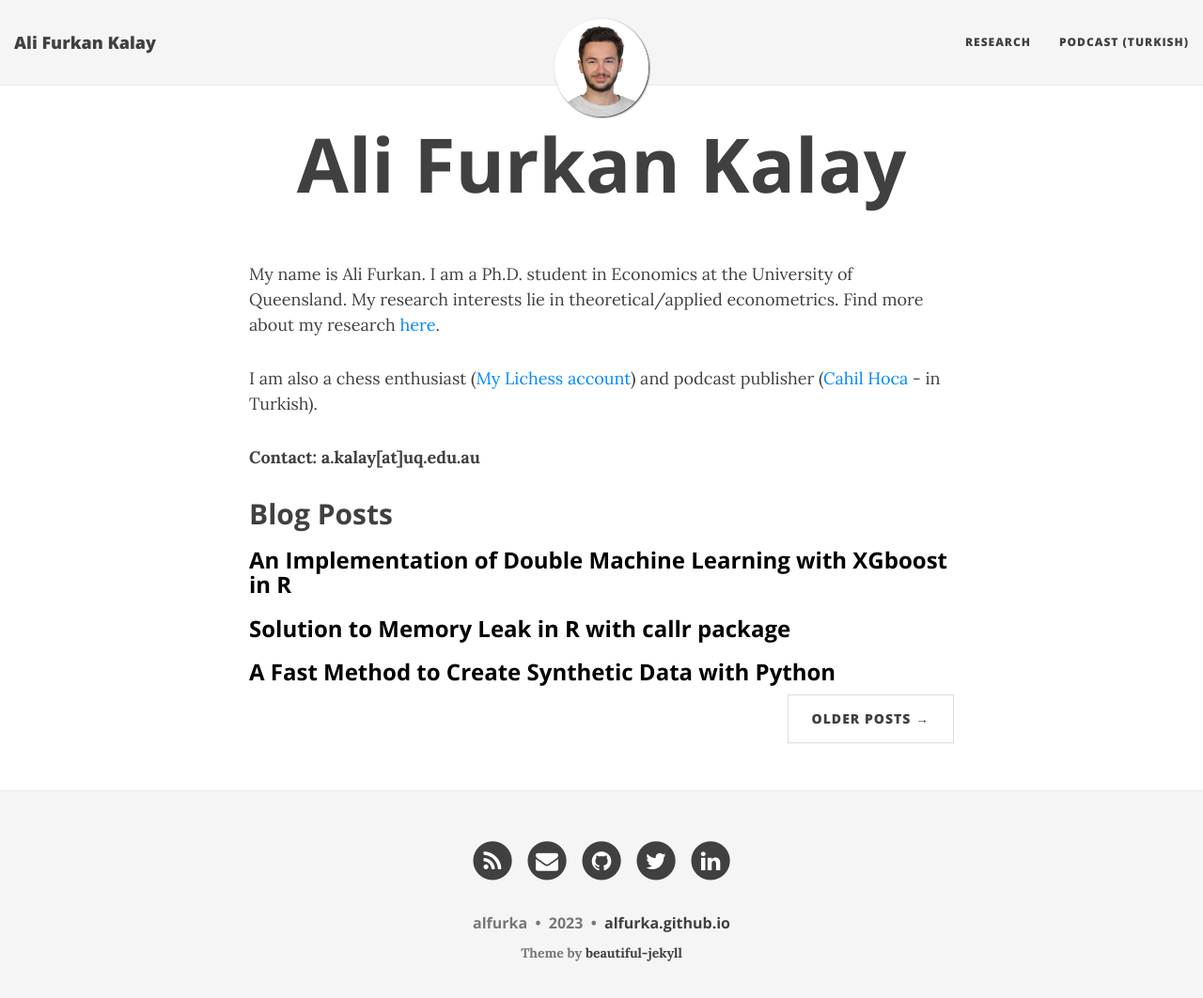
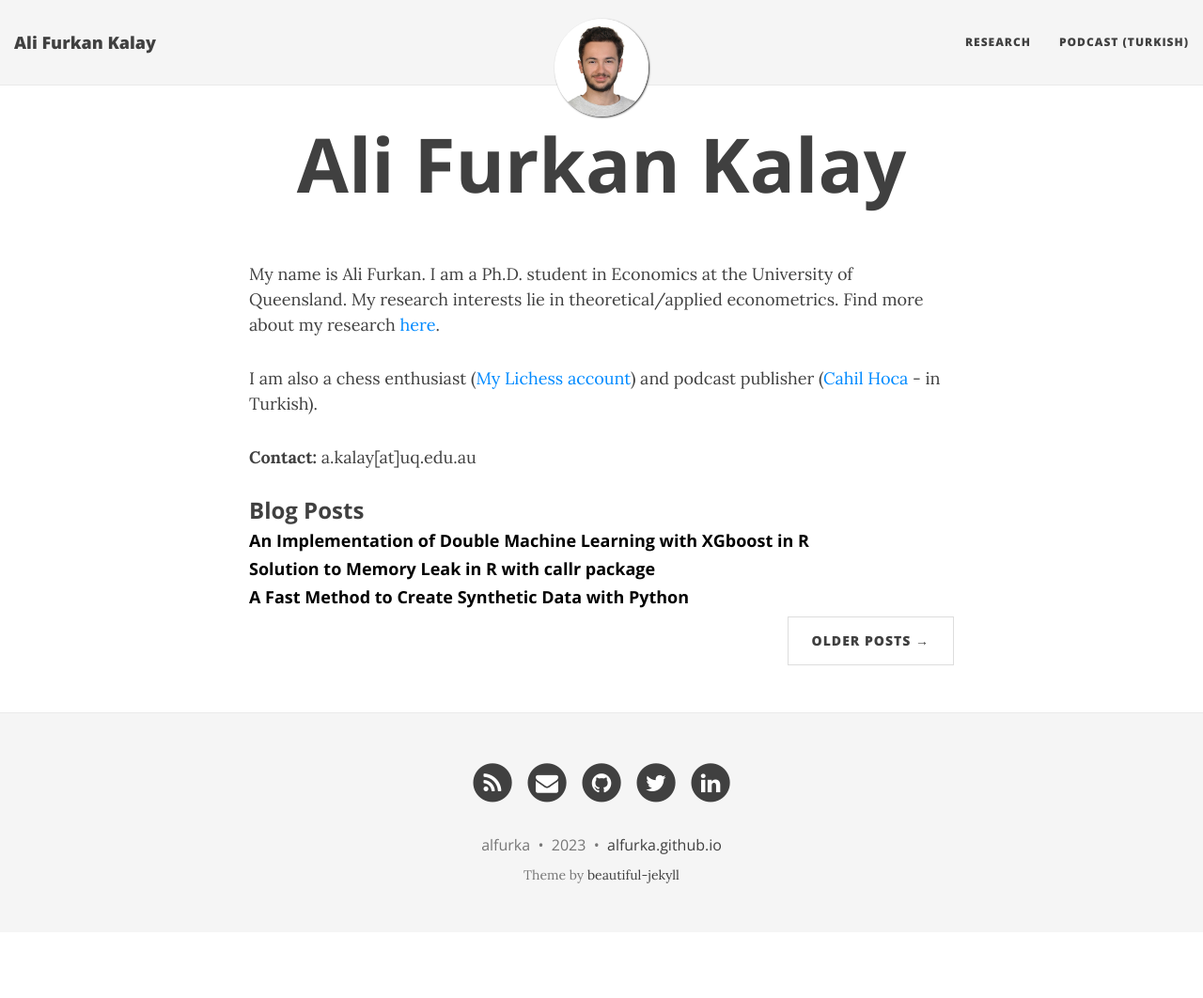
Before and after one commit to alfurka/alfurka.github.io, a Jekyll site: the page built from index.html, in a window 1280 px wide and 1075 px high. Shown: the top 1062 px of the window at 94% size. Built offline with Jekyll 4.4.1, drawn with Linux system fonts in a browser that asks for light colours; nearby versions of some CDN libraries; the list of posts is cut into pages by our own code.

Commit message:
Update index.html

```diff
--- a/index.html
+++ b/index.html
@@ -8,15 +8,15 @@
 
 <p>I am also a chess enthusiast (<a href="https://lichess.org/@/alfurka/perf/rapid">My Lichess account</a>) and podcast publisher (<a href="https://cahilhoca.com/">Cahil Hoca</a> - in Turkish).</p>
 
-<p><strong>Contact:</contact> a.kalay[at]uq.edu.au</p>
+<p><strong>Contact:</strong> a.kalay[at]uq.edu.au</p>
 
 <div style="clear:both"></div>
 
 <div class="posts-list">
-  <h2 class="post-title">Blog Posts</h2>
+  <h3 class="post-title">Blog Posts</h3>
   {% for post in paginator.posts %}
     <a href="{{ post.url | prepend: site.baseurl }}">
-	  <h3 style="color:black">{{ post.title }}</h3>
+	  <h4 style="color:black">{{ post.title }}</h4>
     </a>
   {% endfor %}
 </div>
```
